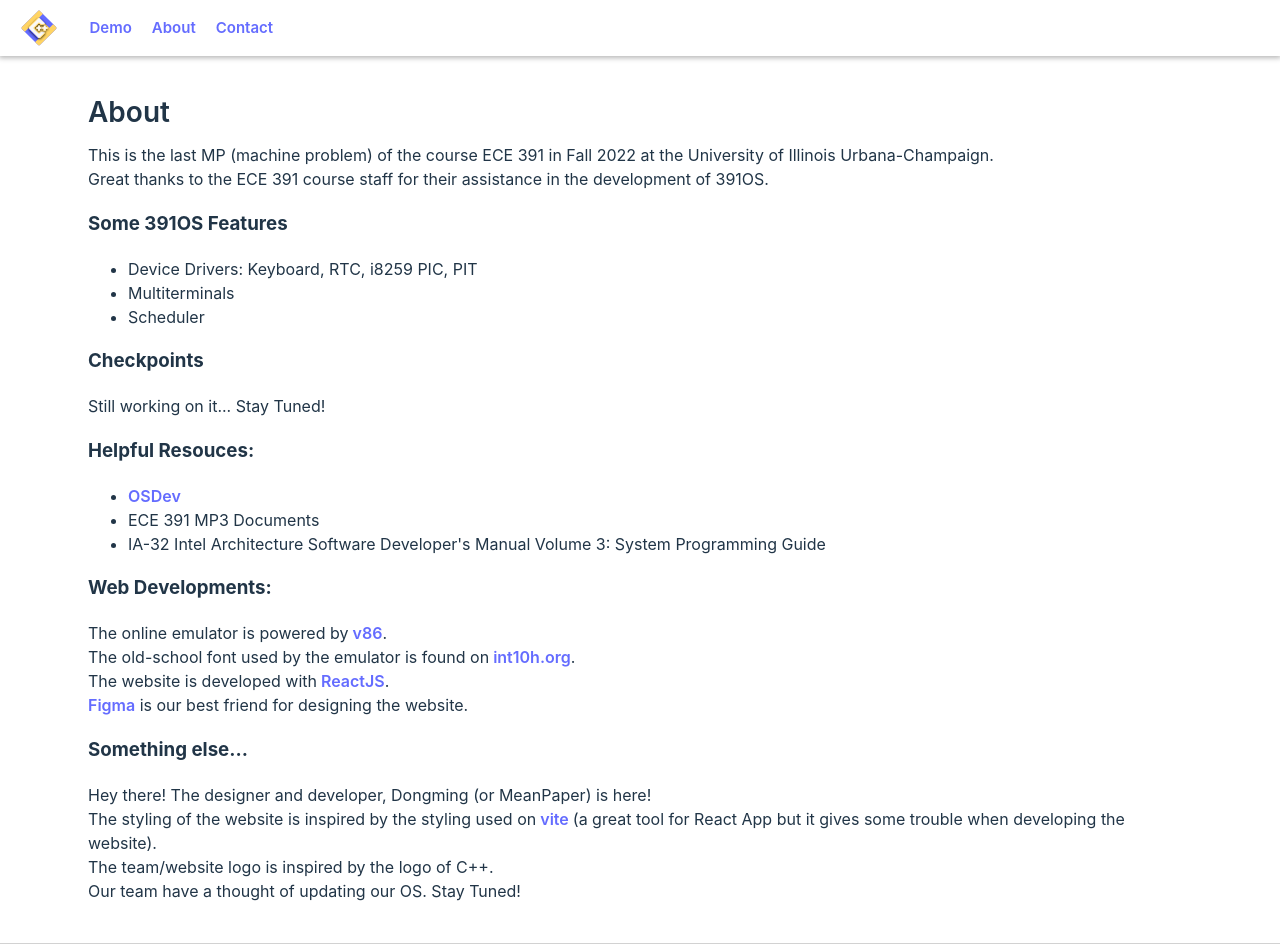
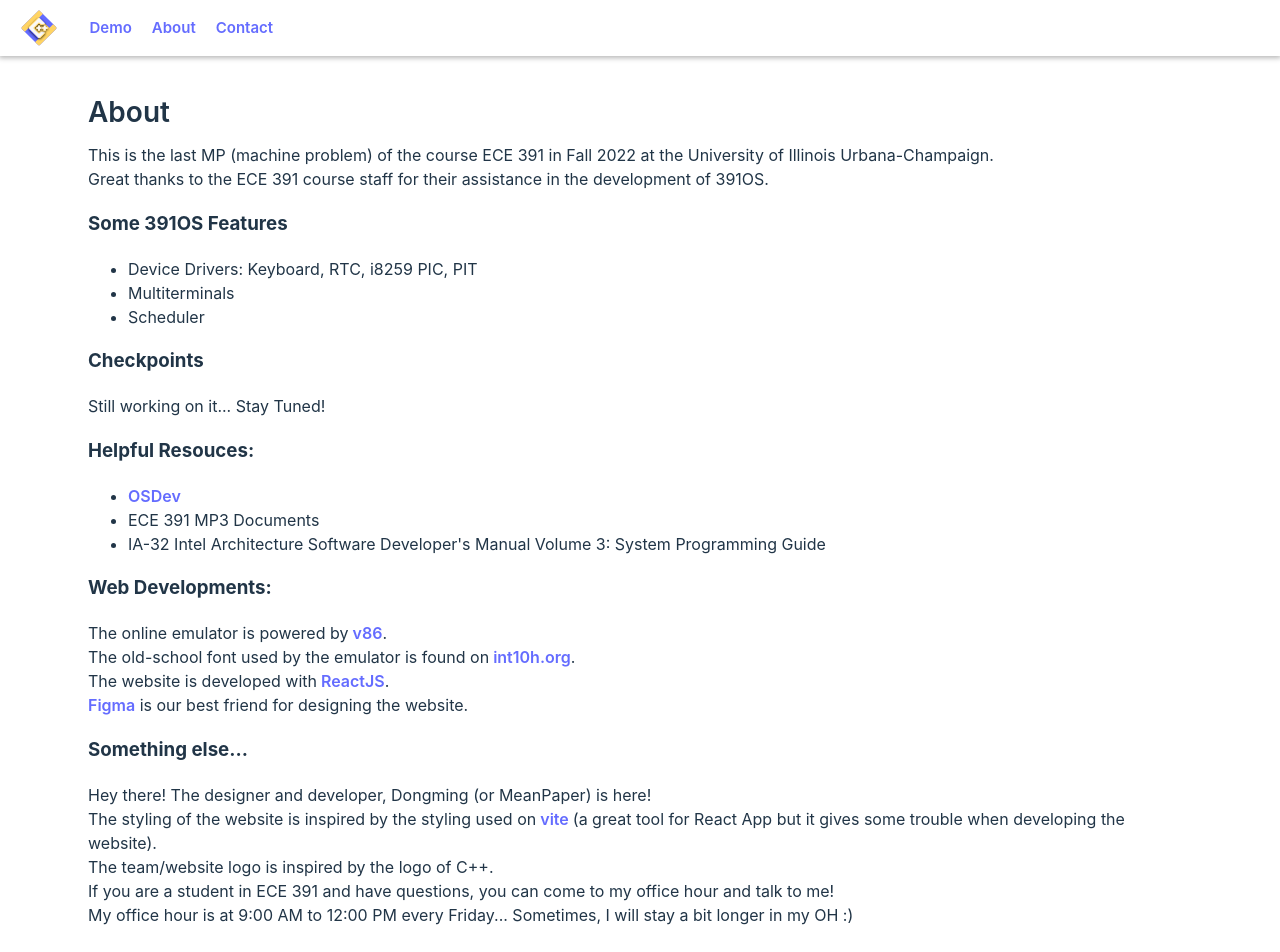
Before and after one commit to ScreamingPigeon/391OS, a React (Create React App) app: page /about in a window 1280 px wide. Shown: the top 952 px of the page. Built offline with nearby package versions, Linux system fonts and the light colour scheme.

Commit message:
some changes

```diff
--- a/src/views/About.js
+++ b/src/views/About.js
@@ -41,6 +41,7 @@ const About = () => {
             </div>
             <div id='about-other-section'>
                 <WebDevInfo />
+
             </div>
         </div>
     </div>);
@@ -98,7 +99,9 @@ const WebDevInfo = () => {
                     <a href="https://vitejs.dev/" target="_blank" rel="noreferrer"> vite </a> (a great tool for React App but it gives some trouble when developing the website).
                 </div>
                 <div>The team/website logo is inspired by the logo of C++. </div>
-                <div>Our team have a thought of updating our OS. Stay Tuned!</div>
+                {/* <div>Our team have a thought of updating our OS. Stay Tuned!</div> */}
+                <div>If you are a student in ECE 391 and have questions, you can come to my office hour and talk to me!</div>
+                <div>My office hour is at 9:00 AM to 12:00 PM every Friday... Sometimes, I will stay a bit longer in my OH :)</div>
             </div>
         </>
     );
```
